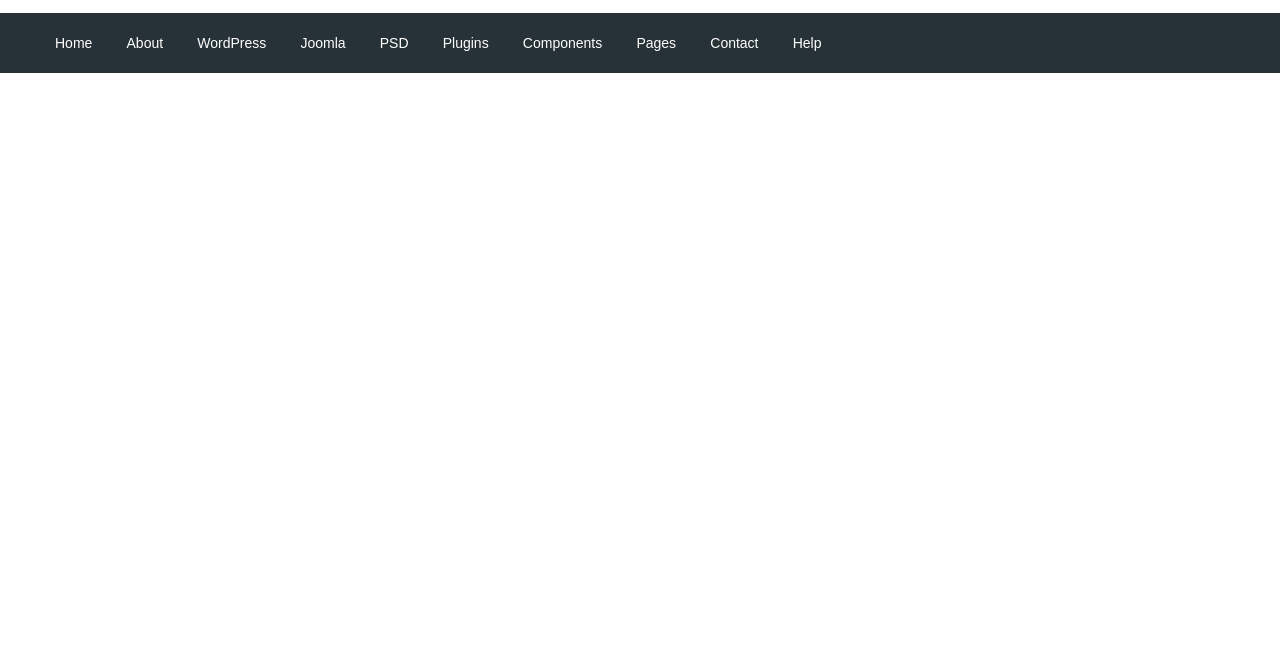
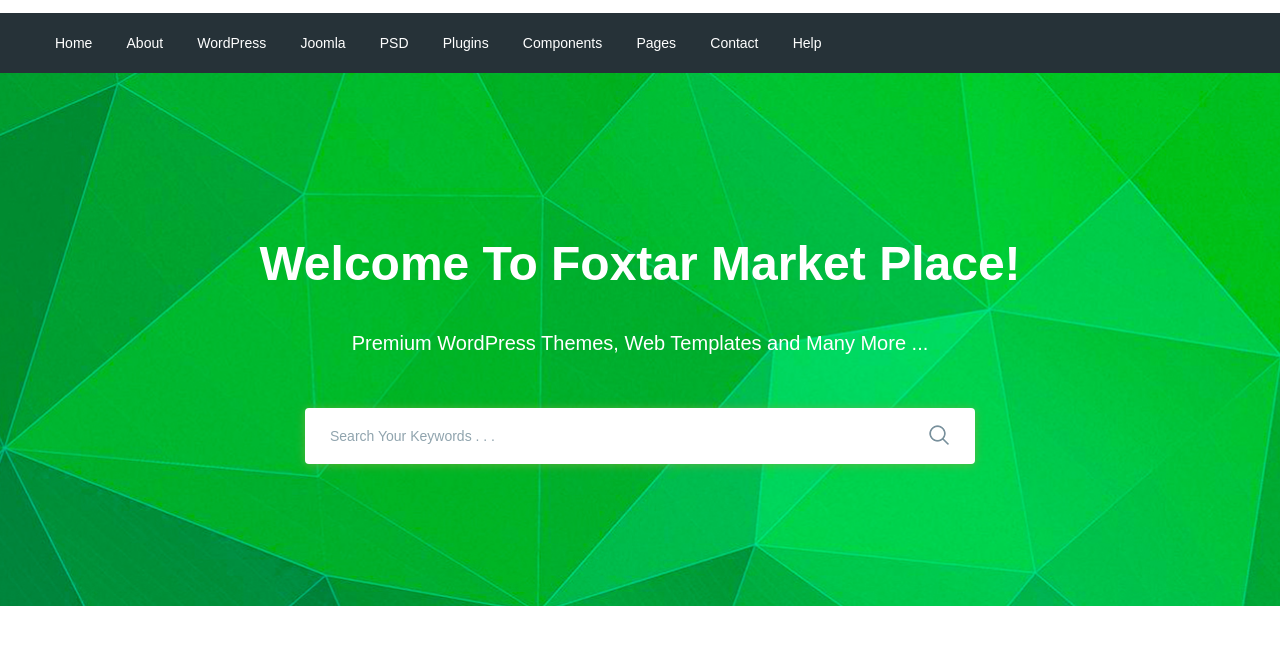
Before and after one commit to DimaShtoda/moderno, a website: page app/index.html in a window 1280 px wide. Shown: the part 77-722 px from the top of the page. Drawn offline with nearby package versions, Linux system fonts and the light colour scheme; files that its build step writes are made by us from their sources.

Commit message:
added search section

```diff
--- a/app/index.html
+++ b/app/index.html
@@ -75,6 +75,26 @@
                 </nav>
             </div>
         </div>
+        <section class="search" style="background-image: url(images/search-bg.jpg);">
+            <div class="container">
+                <div class="search__inner">
+                    <div class="search__inner-title">
+                        Welcome To Foxtar Market Place!
+                    </div>
+                    <div class="search__inner-text">
+                        Premium WordPress Themes, Web Templates and Many More ...
+                    </div>
+                    <div class="search__inner-form">
+                        <form>
+                            <input type="text" placeholder="Search Your Keywords . . ." required>
+                            <button type="submit">
+                                <img src="images/icons/search.png" alt="">
+                            </button>
+                        </form>
+                    </div>
+                </div>
+            </div>
+        </section>
 
 
 
--- a/app/scss/style.scss
+++ b/app/scss/style.scss
@@ -49,12 +49,75 @@
 .menu__list {
     li {
         display: inline-block;
-        & + li {
+
+        &+li {
             margin-left: 30px;
         }
     }
+
     a {
         color: #fff;
         font-size: 14px;
     }
 }
+
+.search {
+    background-repeat: no-repeat;
+    background-size: cover;
+    background-position: center;
+    min-height: 533px;
+}
+
+.search__inner {
+    padding: 155px 0 100px;
+    color: #fff;
+    text-align: center;
+
+    &-title {
+        margin-bottom: 28px;
+        font-size: 48px;
+        font-weight: 700;
+        line-height: 72px;
+    }
+
+    &-text {
+        margin-bottom: 50px;
+        font-size: 20px;
+        font-weight: 500;
+        line-height: 30px;
+    }
+
+    &-form {
+        max-width: 670px;
+        margin: 0 auto;
+        position: relative;
+        input {
+            display: block;
+            width: 100%;
+            border-radius: 4px;
+            box-shadow: 0px 1px 10px 0px rgba(124, 178, 64, 0.75);
+            height: 56px;
+            border: none;
+            font-size: 14px;
+            font-weight: 500;
+            outline: none;
+            padding-left: 25px;
+            padding-right: 60px;
+            &:focus {
+                border: 1px solid $green;
+            }
+            &::placeholder {
+                color: #90a4ae;
+                font-weight: 500;
+            }
+        }
+        button {
+            position: absolute;
+            border: none;
+            background-color: transparent;
+            right: 20px;
+            top: 16px;
+            outline: none;
+        }
+    }
+}
```
Also changed, not shown: app/images/icons/search.png (added), app/images/icons/search.svg (added), app/images/search-bg.jpg (added).
